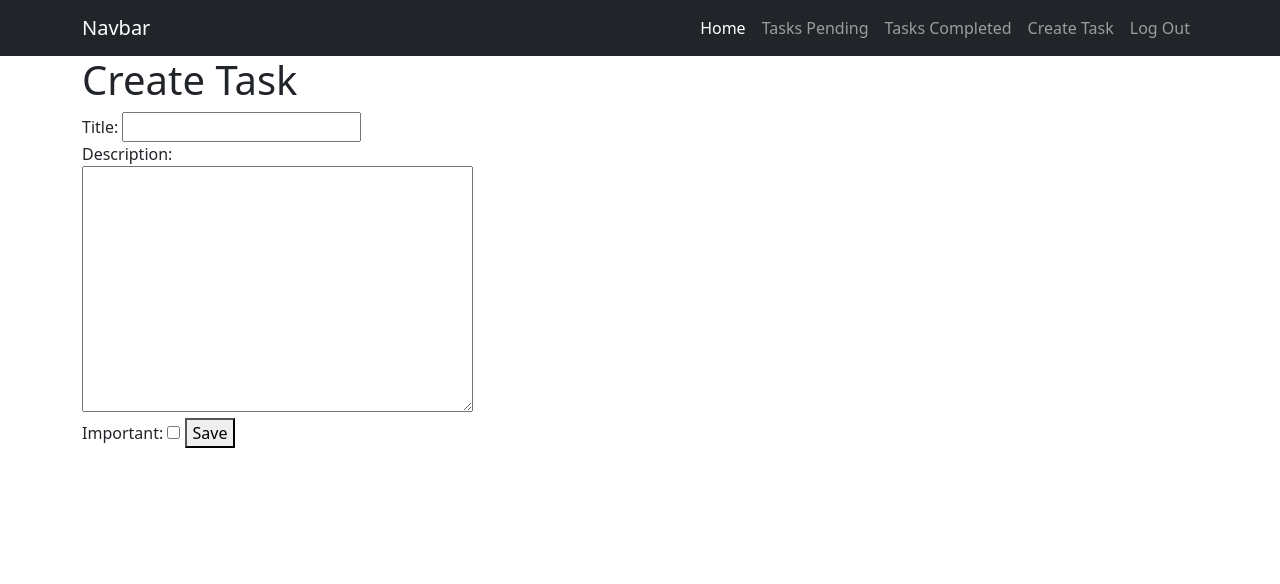
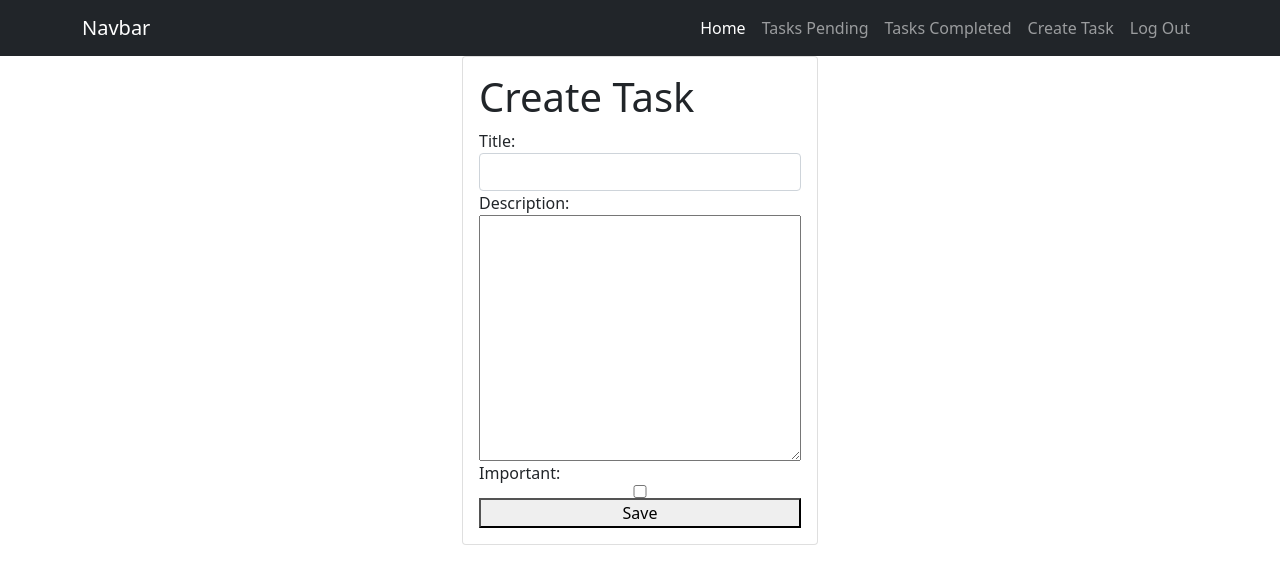
Before and after one commit to Evanderss/Authentication, a Django app: page /tasks/create/ in a window 1280 px wide. Shown: the top 584 px of the page. Run offline with Django 4.2, Linux system fonts and the light colour scheme; a user stored in the database is signed in.

Commit message:
Empezando a estilizar desde forms sin tocar directamente el html

```diff
--- a/tasks/forms.py
+++ b/tasks/forms.py
@@ -1,7 +1,10 @@
-from django.forms import ModelForm
+from django import forms
 from .models import Task
 
-class TaskForm(ModelForm):
+class TaskForm(forms.ModelForm):
     class Meta:
         model = Task
         fields = ["title", "description", "important"]
+        widgets = {
+            "title": forms.TextInput(attrs={"class": "form-control"})
+        }
--- a/tasks/templates/create_task.html
+++ b/tasks/templates/create_task.html
@@ -3,13 +3,13 @@
 {% block content %}
 <main class="container">
     <div class="row">
-        <div class="col-md-4">
-            <h1>Create Task</h1>
-            {{error}}
-            <form action="/tasks/create/" method="POST">
-            {% csrf_token %}
-            {{form}}
-            <button>Save</button>
+        <div class="col-md-4 offset-md-4">
+            <form action="/tasks/create/" method="POST" class="card card-body">
+                <h1>Create Task</h1>
+                {{error}}
+                {% csrf_token %}
+                {{form}}
+                <button>Save</button>
             </form>
         </div>
     </div>
```
